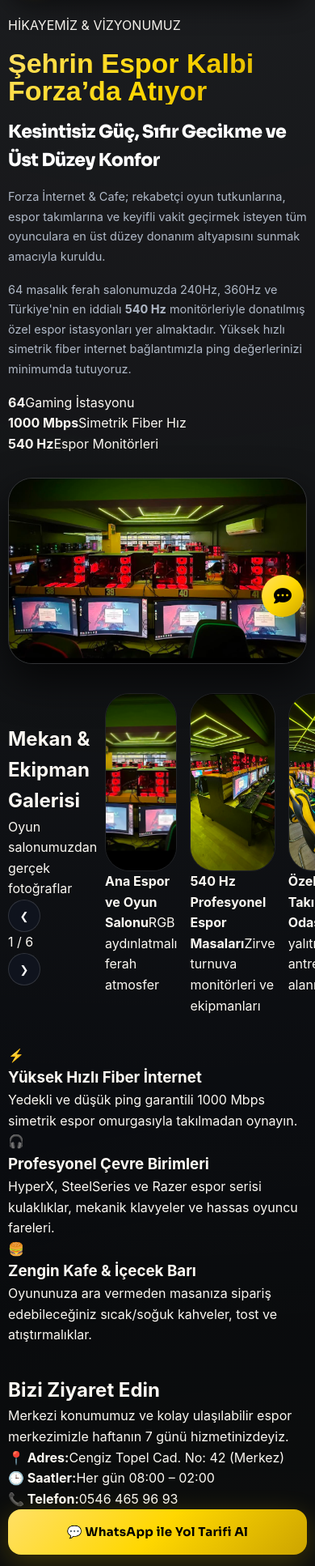
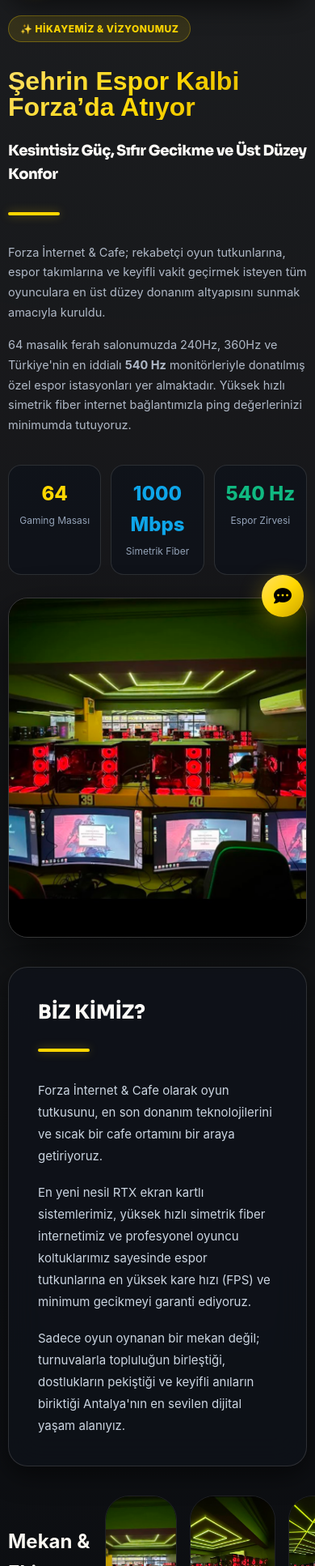
Before and after one commit to muhammetkilicc2-hub/forzainternet, a Next.js app: page /hakkimizda in a window 390 px wide. Shown: the part 66-2000 px from the top of the page at 81% size. Built offline with nearby package versions, Linux system fonts and the light colour scheme.

Commit message:
style: restore rich modern Hakkimizda page with metrics and gallery

```diff
--- a/app/hakkimizda/page.tsx
+++ b/app/hakkimizda/page.tsx
@@ -6,7 +6,7 @@ import WhatsAppWidget from "@/components/public/WhatsAppWidget";
 import PhotoGallery from "@/components/public/PhotoGallery";
 
 export const metadata: Metadata = {
-  title: "Hakkımızda & Mekan Galerisi",
+  title: "Hakkımızda & Mekan Galerisi — Forza İnternet & Cafe",
   description: "Forza İnternet & Cafe hakkında bilgiler, 540 Hz espor salonu fotoğrafları, donanım özellikleri ve iletişim adresimiz.",
 };
 
@@ -18,9 +18,30 @@ export default function AboutPage() {
       <main className="about">
         <div className="about-hero">
           <div className="about-left">
-            <span className="about-badge">HİKAYEMİZ &amp; VİZYONUMUZ</span>
-            <h1>Şehrin Espor Kalbi Forza’da Atıyor</h1>
-            <h2>Kesintisiz Güç, Sıfır Gecikme ve Üst Düzey Konfor</h2>
+            <span className="about-badge" style={{
+              display: "inline-flex",
+              alignItems: "center",
+              gap: "6px",
+              padding: "6px 14px",
+              borderRadius: "30px",
+              background: "rgba(255, 215, 0, 0.12)",
+              border: "1px solid rgba(255, 215, 0, 0.3)",
+              color: "#ffd700",
+              fontSize: "12px",
+              fontWeight: 800,
+              letterSpacing: "0.5px",
+              width: "fit-content",
+              marginBottom: "8px"
+            }}>
+              ✨ HİKAYEMİZ &amp; VİZYONUMUZ
+            </span>
+            <h1 style={{ fontSize: "clamp(32px, 4.5vw, 54px)", margin: "8px 0" }}>
+              Şehrin Espor Kalbi <span className="gold-text">Forza’da</span> Atıyor
+            </h1>
+            <h2 style={{ fontSize: "clamp(18px, 2.5vw, 24px)", color: "#fdfbf7", margin: "0 0 16px" }}>
+              Kesintisiz Güç, Sıfır Gecikme ve Üst Düzey Konfor
+            </h2>
+            <div className="gold-line" style={{ marginBottom: "18px" }}></div>
             <p>
               Forza İnternet &amp; Cafe; rekabetçi oyun tutkunlarına, espor takımlarına ve keyifli vakit geçirmek isteyen tüm oyunculara en üst düzey donanım altyapısını sunmak amacıyla kuruldu.
             </p>
@@ -28,73 +49,162 @@ export default function AboutPage() {
               64 masalık ferah salonumuzda 240Hz, 360Hz ve Türkiye&apos;nin en iddialı <strong>540 Hz</strong> monitörleriyle donatılmış özel espor istasyonları yer almaktadır. Yüksek hızlı simetrik fiber internet bağlantımızla ping değerlerinizi minimumda tutuyoruz.
             </p>
 
-            <div className="about-metrics">
-              <div className="metric-box">
-                <strong>64</strong>
-                <span>Gaming İstasyonu</span>
+            <div className="about-metrics" style={{
+              display: "grid",
+              gridTemplateColumns: "repeat(3, 1fr)",
+              gap: "12px",
+              marginTop: "20px"
+            }}>
+              <div className="metric-box" style={{
+                background: "rgba(14, 18, 26, 0.7)",
+                border: "1px solid rgba(247, 242, 232, 0.12)",
+                borderRadius: "16px",
+                padding: "16px 12px",
+                textAlign: "center"
+              }}>
+                <strong style={{ display: "block", fontSize: "24px", color: "#ffd700", fontWeight: 800 }}>64</strong>
+                <span style={{ fontSize: "12px", color: "#94a3b8" }}>Gaming Masası</span>
               </div>
-              <div className="metric-box">
-                <strong>1000 Mbps</strong>
-                <span>Simetrik Fiber Hız</span>
+              <div className="metric-box" style={{
+                background: "rgba(14, 18, 26, 0.7)",
+                border: "1px solid rgba(247, 242, 232, 0.12)",
+                borderRadius: "16px",
+                padding: "16px 12px",
+                textAlign: "center"
+              }}>
+                <strong style={{ display: "block", fontSize: "24px", color: "#0ea5e9", fontWeight: 800 }}>1000 Mbps</strong>
+                <span style={{ fontSize: "12px", color: "#94a3b8" }}>Simetrik Fiber</span>
               </div>
-              <div className="metric-box">
-                <strong>540 Hz</strong>
-                <span>Espor Monitörleri</span>
+              <div className="metric-box" style={{
+                background: "rgba(14, 18, 26, 0.7)",
+                border: "1px solid rgba(247, 242, 232, 0.12)",
+                borderRadius: "16px",
+                padding: "16px 12px",
+                textAlign: "center"
+              }}>
+                <strong style={{ display: "block", fontSize: "24px", color: "#10b981", fontWeight: 800 }}>540 Hz</strong>
+                <span style={{ fontSize: "12px", color: "#94a3b8" }}>Espor Zirvesi</span>
               </div>
             </div>
           </div>
 
           <div className="about-right">
-            <img src="/foto1.jpeg" alt="Forza Gaming Salonu" className="about-hero-img" />
+            <img src="/foto1.jpeg" alt="Forza Gaming Salonu" className="about-hero-img" style={{
+              width: "100%",
+              height: "420px",
+              objectFit: "cover",
+              borderRadius: "24px",
+              border: "1px solid rgba(247, 242, 232, 0.16)",
+              boxShadow: "0 20px 50px rgba(0, 0, 0, 0.6)"
+            }} />
           </div>
         </div>
+
+        {/* WHO WE ARE SECTION */}
+        <section className="about-info" style={{
+          background: "rgba(14, 18, 26, 0.8)",
+          border: "1px solid rgba(247, 242, 232, 0.14)",
+          borderRadius: "24px",
+          padding: "36px",
+          backdropFilter: "blur(20px)"
+        }}>
+          <h2 style={{ fontSize: "24px", fontWeight: 800, color: "#fdfbf7", margin: "0 0 8px" }}>BİZ KİMİZ?</h2>
+          <div className="gold-line" style={{ marginBottom: "16px" }}></div>
+          <p style={{ fontSize: "15px", color: "#cbd5e1", lineHeight: 1.8 }}>
+            Forza İnternet &amp; Cafe olarak oyun tutkusunu, en son donanım teknolojilerini ve sıcak bir cafe ortamını bir araya getiriyoruz.
+          </p>
+          <p style={{ fontSize: "15px", color: "#cbd5e1", lineHeight: 1.8 }}>
+            En yeni nesil RTX ekran kartlı sistemlerimiz, yüksek hızlı simetrik fiber internetimiz ve profesyonel oyuncu koltuklarımız sayesinde espor tutkunlarına en yüksek kare hızı (FPS) ve minimum gecikmeyi garanti ediyoruz.
+          </p>
+          <p style={{ fontSize: "15px", color: "#cbd5e1", lineHeight: 1.8 }}>
+            Sadece oyun oynanan bir mekan değil; turnuvalarla topluluğun birleştiği, dostlukların pekiştiği ve keyifli anıların biriktiği Antalya&apos;nın en sevilen dijital yaşam alanıyız.
+          </p>
+        </section>
 
         {/* PHOTO GALLERY SLIDER + LIGHTBOX */}
         <PhotoGallery />
 
         {/* FACILITY HIGHLIGHTS */}
-        <div className="about-info-grid">
-          <div className="about-info-card">
-            <div className="info-icon">⚡</div>
-            <h3>Yüksek Hızlı Fiber İnternet</h3>
-            <p>Yedekli ve düşük ping garantili 1000 Mbps simetrik espor omurgasıyla takılmadan oynayın.</p>
+        <div className="about-info-grid" style={{
+          display: "grid",
+          gridTemplateColumns: "repeat(auto-fit, minmax(280px, 1fr))",
+          gap: "20px"
+        }}>
+          <div className="about-info-card" style={{
+            background: "rgba(14, 18, 26, 0.75)",
+            border: "1px solid rgba(247, 242, 232, 0.12)",
+            borderRadius: "20px",
+            padding: "28px",
+            backdropFilter: "blur(20px)"
+          }}>
+            <div style={{ fontSize: "32px", marginBottom: "12px" }}>⚡</div>
+            <h3 style={{ fontSize: "18px", fontWeight: 800, color: "#fdfbf7", marginBottom: "8px" }}>Yüksek Hızlı Fiber İnternet</h3>
+            <p style={{ fontSize: "14px", color: "#94a3b8", lineHeight: 1.6 }}>Yedekli ve düşük ping garantili 1000 Mbps simetrik espor omurgasıyla takılmadan oynayın.</p>
           </div>
-          <div className="info-icon-card about-info-card">
-            <div className="info-icon">🎧</div>
-            <h3>Profesyonel Çevre Birimleri</h3>
-            <p>HyperX, SteelSeries ve Razer espor serisi kulaklıklar, mekanik klavyeler ve hassas oyuncu fareleri.</p>
+
+          <div className="about-info-card" style={{
+            background: "rgba(14, 18, 26, 0.75)",
+            border: "1px solid rgba(247, 242, 232, 0.12)",
+            borderRadius: "20px",
+            padding: "28px",
+            backdropFilter: "blur(20px)"
+          }}>
+            <div style={{ fontSize: "32px", marginBottom: "12px" }}>🎧</div>
+            <h3 style={{ fontSize: "18px", fontWeight: 800, color: "#fdfbf7", marginBottom: "8px" }}>Profesyonel Çevre Birimleri</h3>
+            <p style={{ fontSize: "14px", color: "#94a3b8", lineHeight: 1.6 }}>HyperX, SteelSeries ve Razer espor serisi kulaklıklar, mekanik klavyeler ve hassas oyuncu fareleri.</p>
           </div>
-          <div className="about-info-card">
-            <div className="info-icon">🍔</div>
-            <h3>Zengin Kafe &amp; İçecek Barı</h3>
-            <p>Oyununuza ara vermeden masanıza sipariş edebileceğiniz sıcak/soğuk kahveler, tost ve atıştırmalıklar.</p>
+
+          <div className="about-info-card" style={{
+            background: "rgba(14, 18, 26, 0.75)",
+            border: "1px solid rgba(247, 242, 232, 0.12)",
+            borderRadius: "20px",
+            padding: "28px",
+            backdropFilter: "blur(20px)"
+          }}>
+            <div style={{ fontSize: "32px", marginBottom: "12px" }}>🍔</div>
+            <h3 style={{ fontSize: "18px", fontWeight: 800, color: "#fdfbf7", marginBottom: "8px" }}>Zengin Kafe &amp; İçecek Barı</h3>
+            <p style={{ fontSize: "14px", color: "#94a3b8", lineHeight: 1.6 }}>Oyununuza ara vermeden masanıza sipariş edebileceğiniz sıcak/soğuk kahveler, tost ve atıştırmalıklar.</p>
           </div>
         </div>
 
         {/* WORKING HOURS & LOCATION */}
-        <div className="about-location-card">
-          <div className="location-details">
-            <h2>Bizi Ziyaret Edin</h2>
-            <p>Merkezi konumumuz ve kolay ulaşılabilir espor merkezimizle haftanın 7 günü hizmetinizdeyiz.</p>
-            <div className="location-row">
-              <strong>📍 Adres:</strong>
-              <span>Cengiz Topel Cad. No: 42 (Merkez)</span>
-            </div>
-            <div className="location-row">
-              <strong>🕒 Saatler:</strong>
-              <span>Her gün 08:00 – 02:00</span>
-            </div>
-            <div className="location-row">
-              <strong>📞 Telefon:</strong>
-              <a href="tel:05464659693">0546 465 96 93</a>
+        <div className="about-location-card" style={{
+          background: "linear-gradient(135deg, rgba(14, 18, 26, 0.95), rgba(20, 25, 36, 0.9))",
+          border: "1px solid rgba(247, 242, 232, 0.16)",
+          borderRadius: "24px",
+          padding: "36px",
+          display: "flex",
+          flexWrap: "wrap",
+          justifyContent: "space-between",
+          alignItems: "center",
+          gap: "24px"
+        }}>
+          <div className="location-details" style={{ maxWidth: "600px" }}>
+            <h2 style={{ fontSize: "24px", fontWeight: 800, color: "#fdfbf7", margin: "0 0 8px" }}>Bizi Ziyaret Edin</h2>
+            <p style={{ fontSize: "14px", color: "#94a3b8", margin: "0 0 20px" }}>Merkezi konumumuz ve ferah espor merkezimizle haftanın 7 günü hizmetinizdeyiz.</p>
+            <div style={{ display: "flex", flexDirection: "column", gap: "10px", fontSize: "14px", color: "#cbd5e1" }}>
+              <div><strong style={{ color: "#fdfbf7" }}>📍 Adres:</strong> Kültür Mh. 3809 Sk. Muratpaşa, Antalya</div>
+              <div><strong style={{ color: "#fdfbf7" }}>🕒 Saatler:</strong> Her gün 09:00 – 04:00</div>
+              <div><strong style={{ color: "#fdfbf7" }}>📞 Telefon:</strong> <a href="tel:05464659693" style={{ color: "#ffd700", fontWeight: 700 }}>0 (546) 465 96 93</a></div>
             </div>
           </div>
+
           <div className="location-cta">
             <a
               href="https://wa.me/905464659693?text=Merhaba,%20Forza%20İnternet%20Cafe%20hakkında%20bilgi%20almak%20istiyorum."
               target="_blank"
               rel="noopener noreferrer"
               className="btn-primary"
+              style={{
+                display: "inline-flex",
+                alignItems: "center",
+                gap: "8px",
+                padding: "16px 28px",
+                fontSize: "15px",
+                fontWeight: 800,
+                borderRadius: "14px",
+                textDecoration: "none"
+              }}
             >
               💬 WhatsApp ile Yol Tarifi Al
             </a>
```
